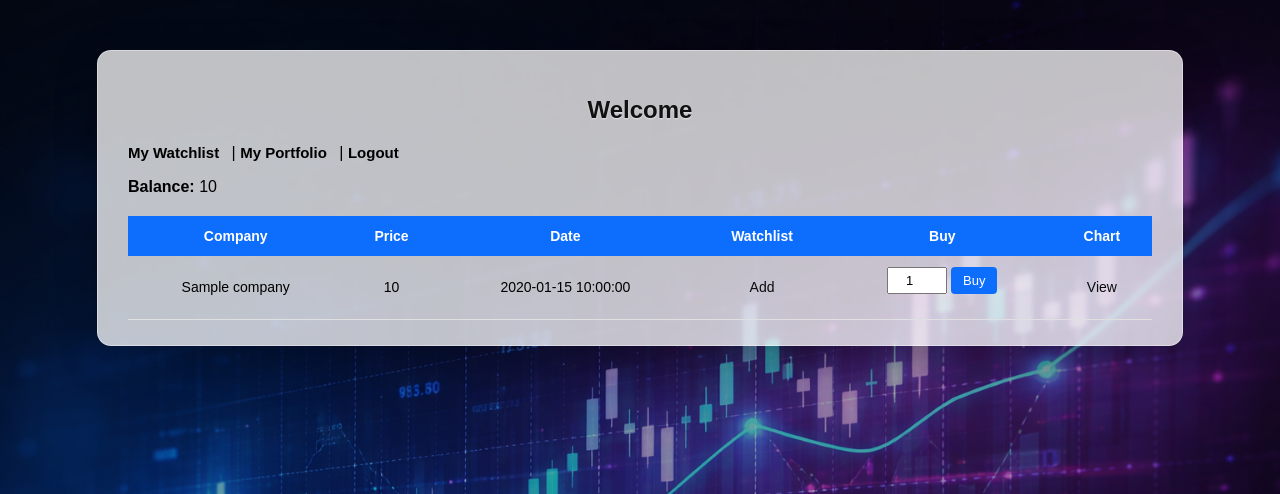
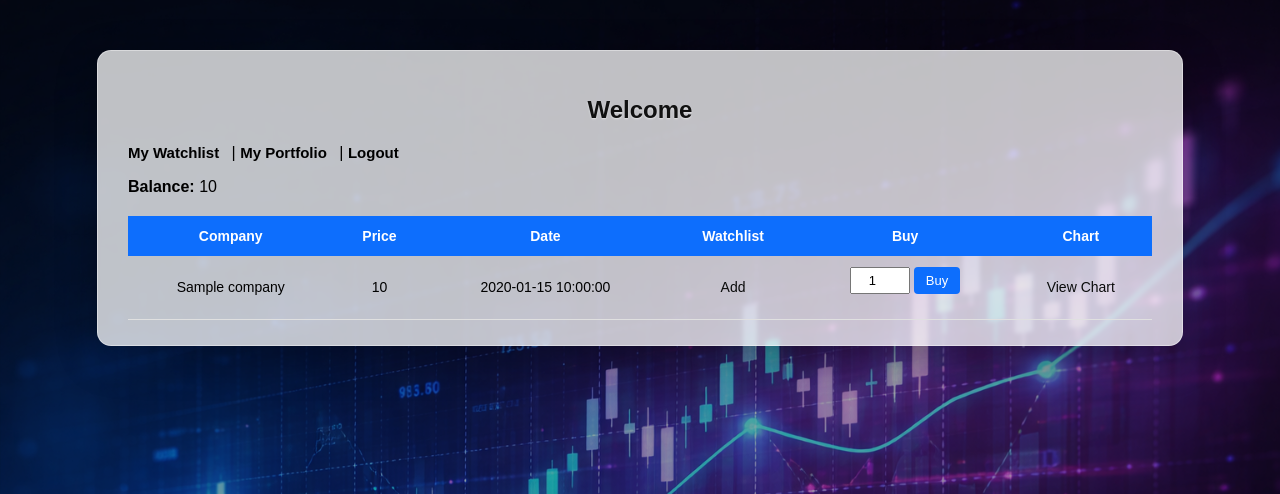
Before and after one commit to sujalbagade02/stock-trading-dashboard, a Flask app: template templates/dashboard.html in a window 1280 px wide. Shown: the top 494 px of the page. Run offline with Flask 3, Linux system fonts and the light colour scheme; the template is opened without the code that fills it: most values are stand-ins (such as "Sample title", 1, 10 or a date in 2020).

Commit message:
updated dashboard

```diff
--- a/templates/dashboard.html
+++ b/templates/dashboard.html
@@ -1,6 +1,4 @@
 <link rel="stylesheet" href="{{ url_for('static', filename='css/style.css') }}">
-
-
 
 <div class="container">
     <h2>Welcome {{ user }}</h2>
@@ -11,10 +9,7 @@
         <a href="/logout">Logout</a>
     </div>
 
-
-
     <p><b>Balance:</b> {{ balance }}</p>
-
 
     <table>
         <tr>
@@ -42,18 +37,15 @@
 
             <td>
                 <form method="POST" action="/buy/{{ stock.company }}">
-            <input type="number" name="quantity" value="1" min="1">
+                    <input type="number" name="quantity" value="1" min="1" required>
                     <button type="submit">Buy</button>
                 </form>
             </td>
 
             <td>
-        <a href="/chart/{{ stock.company }}">View</a>
+                <a href="/chart/{{ stock.company }}">View Chart</a>
             </td>
         </tr>
         {% endfor %}
     </table>
-
-
-
 </div>
```
Lines whose indentation alone changed are shown as unchanged.
